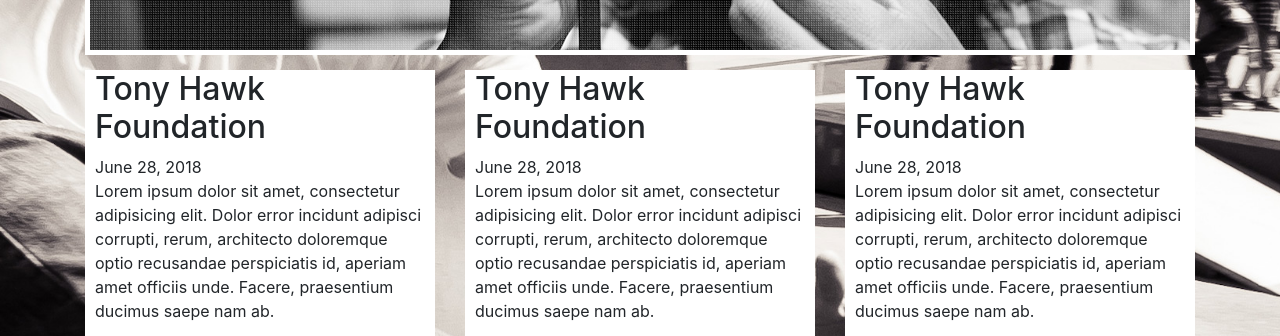
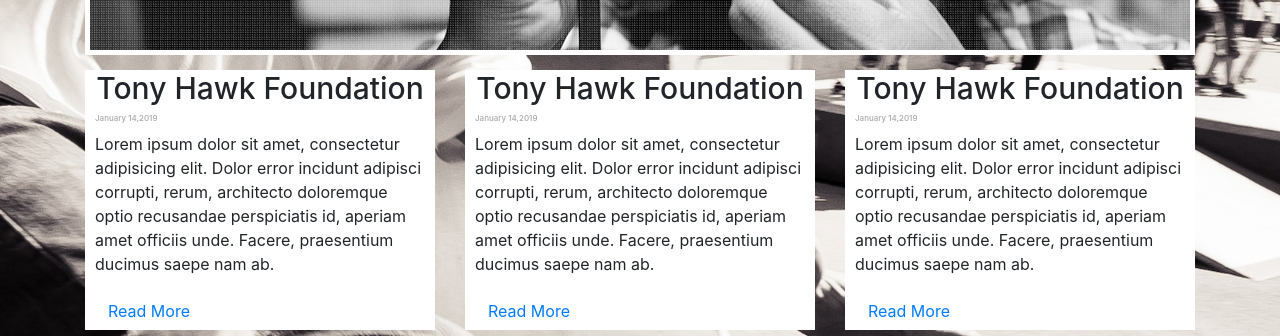
Before and after one commit to Marcv56/2.1-sk8, a plain HTML site: page index.html in a window 1280 px wide. Shown: the part 407-743 px from the top of the page. Drawn offline with nearby package versions, Linux system fonts and the light colour scheme.

Commit message:
style changes 85%

```diff
--- a/index.html
+++ b/index.html
@@ -43,7 +43,7 @@
       <div class="col-12 col-md">
         <article>
           <h2>Tony Hawk Foundation</h2>
-          <time datetime="2018-06-28">June 28, 2018</time>
+          <h3>January 14,2019</h3>
           <p>Lorem ipsum dolor sit amet, consectetur adipisicing elit. Dolor error incidunt adipisci corrupti, rerum, architecto doloremque optio recusandae perspiciatis id, aperiam amet officiis unde. Facere, praesentium ducimus saepe nam ab.</p>
           <button class="btn btn-link">Read More</button>
         </article>
@@ -51,7 +51,7 @@
       <div class="col-12 col-md">
         <article>
           <h2>Tony Hawk Foundation</h2>
-          <time datetime="2018-06-28">June 28, 2018</time>
+          <h3>January 14,2019</h3>
           <p>Lorem ipsum dolor sit amet, consectetur adipisicing elit. Dolor error incidunt adipisci corrupti, rerum, architecto doloremque optio recusandae perspiciatis id, aperiam amet officiis unde. Facere, praesentium ducimus saepe nam ab.</p>
           <button class="btn btn-link">Read More</button>
         </article>
@@ -59,7 +59,7 @@
       <div class="col-12 col-md">
         <article>
           <h2>Tony Hawk Foundation</h2>
-          <time datetime="2018-06-28">June 28, 2018</time>
+        <h3>January 14,2019</h3>
           <p>Lorem ipsum dolor sit amet, consectetur adipisicing elit. Dolor error incidunt adipisci corrupti, rerum, architecto doloremque optio recusandae perspiciatis id, aperiam amet officiis unde. Facere, praesentium ducimus saepe nam ab.</p>
           <button class="btn btn-link">Read More</button>
         </article>
@@ -72,7 +72,7 @@
           <div class="col skateboarder"><img src="./images/sk8er-4.png" alt="lance mountain"><span class="skateboarder-name">Lance Mountain</span></div>
           <div class="col skateboarder"><img src="./images/sk8er-3.png" alt="rodney mullen"><span class="skateboarder-name">Rodney Mullen</span></div>
           <div class="w-100"></div>
-          <div class="col-12 skateboarder skateboarder_steve"><img src="./images/sk8er-1.png" alt="steve caballero"><span class="skateboarder-name">STEVE CABALLERO</span></div>
+          <div class="col-12 skateboarder skateboarder-steve"><img src="./images/sk8er-1.png" alt="steve caballero"><span class="skateboarder-name">STEVE CABALLERO</span></div>
         </div>
       </div>
       <div class="col-md-4">
--- a/styles.css
+++ b/styles.css
@@ -53,13 +53,30 @@ a {
   padding-left: 10px;
    margin-bottom: 45px;
    margin-top: 15px;
+
 }
+h2 {
+
+    text-align: center;
+    font-size: 30px;
+}
+
+h3 {
+   font-size: 8px;
+   color: darkgray;
+}
+
+
 /***************************SKATEBOARDERS *************************************/
 #skateboarders   {
   background-color: #fff;
   padding-top: 10px;
   padding-bottom: 10px;
+
 }
+
+
+
 
 .skateboarders-image {
   height: 260px;
```
